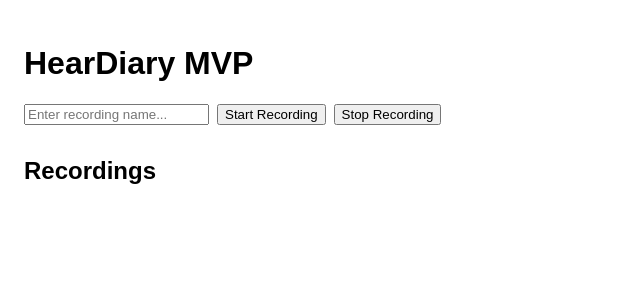
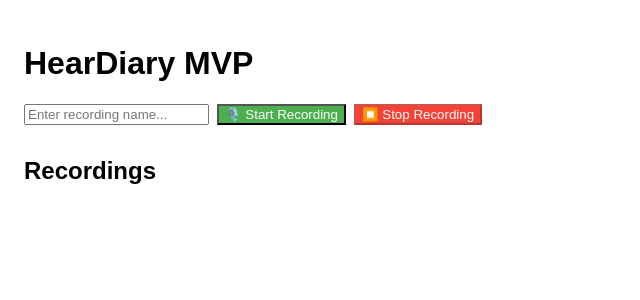
Before and after one commit to HearDiary/heardiary-app, a React app in the folder src/: page / in a window 1280 px wide. Shown: the top 300 px of the page, without its empty margins (0-640 px from the left). Built offline with nearby package versions, Linux system fonts and the light colour scheme; the HTML template or start-up script is replaced by a standard one.

Commit message:
Update main.tsx

```diff
--- a/src/main.tsx
+++ b/src/main.tsx
@@ -5,6 +5,8 @@ import ReactDOM from 'react-dom/client';
 const App = () => {
   const [recordings, setRecordings] = useState<{ name: string; url: string }[]>([]);
   const [recordingName, setRecordingName] = useState('');
+  const [isRecording, setIsRecording] = useState(false); // 👈 stav pre vizuálnu spätnú väzbu
+
   const mediaRecorderRef = useRef<MediaRecorder | null>(null);
   const audioChunksRef = useRef<Blob[]>([]);
 
@@ -14,6 +16,7 @@ const App = () => {
       const mediaRecorder = new MediaRecorder(stream);
       mediaRecorderRef.current = mediaRecorder;
       audioChunksRef.current = [];
+      setIsRecording(true); // ✅ začiatok nahrávania
 
       mediaRecorder.ondataavailable = event => {
         if (event.data.size > 0) {
@@ -26,8 +29,9 @@ const App = () => {
         const audioUrl = URL.createObjectURL(audioBlob);
         setRecordings(prev => [...prev, { name: recordingName || 'Untitled', url: audioUrl }]);
         setRecordingName('');
+        setIsRecording(false); // ✅ koniec nahrávania
 
-        // Uvoľnenie mikrofónu
+        // Uvoľniť mikrofón
         stream.getTracks().forEach(track => track.stop());
       };
 
@@ -53,11 +57,21 @@ const App = () => {
         value={recordingName}
         onChange={e => setRecordingName(e.target.value)}
       />
-      <button onClick={startRecording} style={{ marginLeft: '0.5rem' }}>
-        Start Recording
+
+      <button
+        onClick={startRecording}
+        disabled={isRecording}
+        style={{ marginLeft: '0.5rem', backgroundColor: isRecording ? '#ccc' : '#4caf50', color: 'white' }}
+      >
+        🎙️ {isRecording ? 'Recording...' : 'Start Recording'}
       </button>
-      <button onClick={stopRecording} style={{ marginLeft: '0.5rem' }}>
-        Stop Recording
+
+      <button
+        onClick={stopRecording}
+        disabled={!isRecording}
+        style={{ marginLeft: '0.5rem', backgroundColor: '#f44336', color: 'white' }}
+      >
+        ⏹️ Stop Recording
       </button>
 
       <h2 style={{ marginTop: '2rem' }}>Recordings</h2>
```
